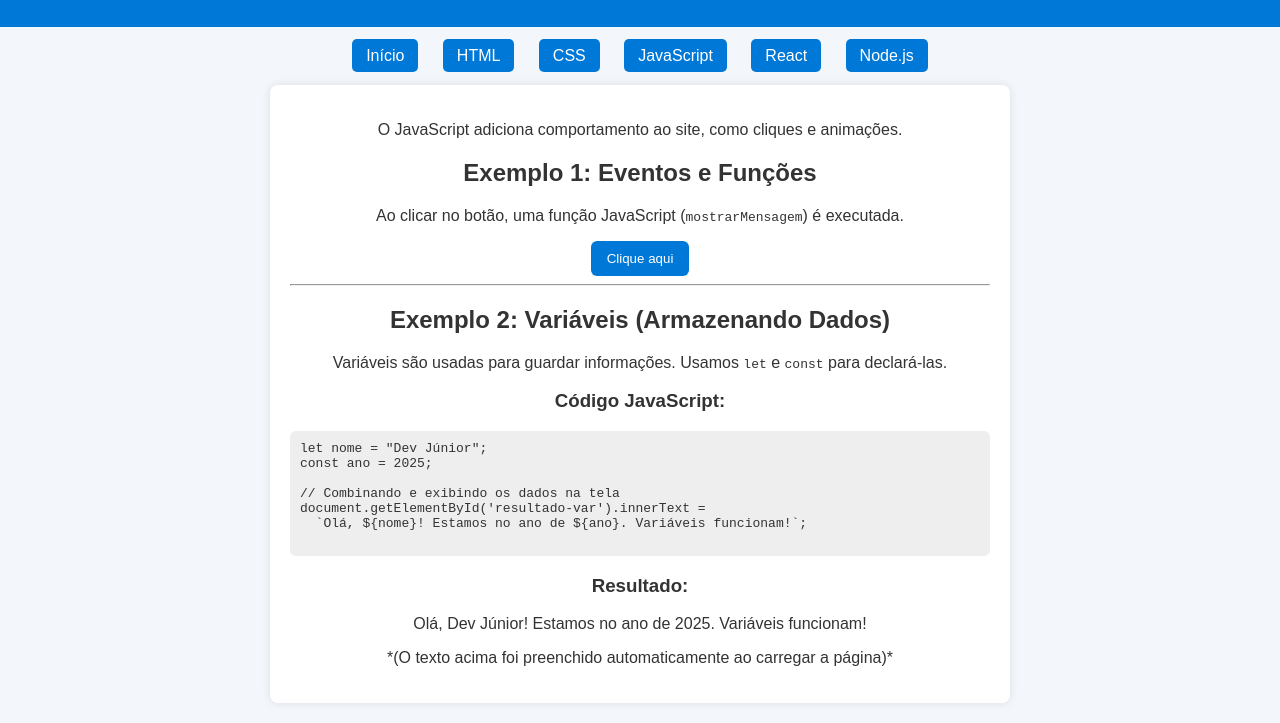
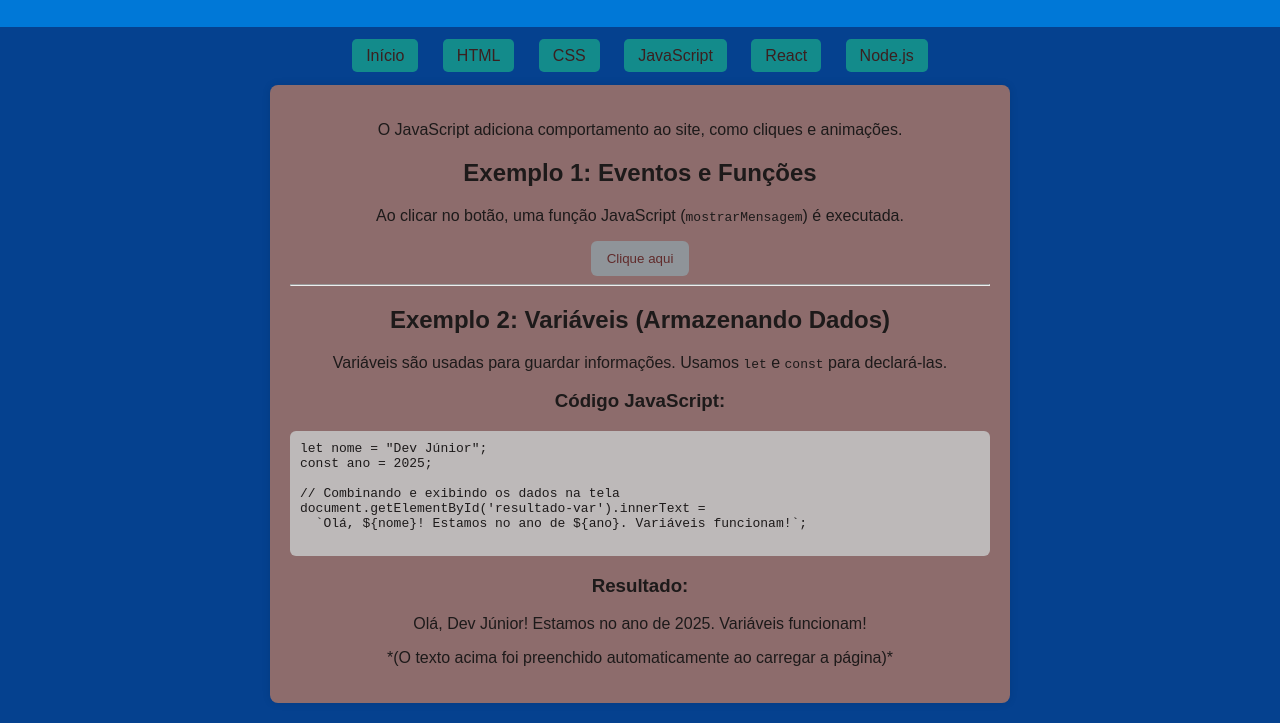
Before and after one commit to Adrians-Franco/website-explicativo-adrians, a plain HTML site: page pages/js.html in a window 1280 px wide. Shown: the part 93-816 px from the top of the page. Drawn offline with Linux system fonts and the light colour scheme.

Commit message:
correcao2

```diff
--- a/css/style.css
+++ b/css/style.css
@@ -1,7 +1,7 @@
 body {
   font-family: Arial, sans-serif;
-  background-color: #f3f6fa;
-  color: #333;
+  background-color: #05418f;
+  color: #1d1a1a;
   margin: 0;
   padding: 0;
   text-align: center;
@@ -9,7 +9,7 @@ body {
 
 header {
   background-color: #0078d7;
-  color: white;
+  color: rgb(80, 35, 35);
   padding: 20px;
 }
 
@@ -20,8 +20,8 @@ nav {
 nav a {
   margin: 0 10px;
   text-decoration: none;
-  background-color: #0078d7;
-  color: white;
+  background-color: #138b8b;
+  color: rgb(59, 32, 32);
   padding: 8px 14px;
   border-radius: 5px;
 }
@@ -33,7 +33,7 @@ nav a:hover {
 main {
   margin: 20px;
   padding: 20px;
-  background-color: white;
+  background-color: rgb(141, 108, 108);
   border-radius: 8px;
   max-width: 700px;
   margin-left: auto;
@@ -42,7 +42,7 @@ main {
 }
 
 pre {
-  background: #eee;
+  background: #bdb9b9;
   padding: 10px;
   border-radius: 6px;
   text-align: left;
@@ -52,14 +52,14 @@ pre {
 button {
   padding: 10px 16px;
   border: none;
-  background-color: #0078d7;
-  color: white;
+  background-color: #8f9499;
+  color: rgb(97, 43, 43);
   border-radius: 6px;
   cursor: pointer;
 }
 
 button:hover {
-  background-color: #005ea8;
+  background-color: #4b5761;
 }
 
 .caixa {
@@ -69,7 +69,7 @@ button:hover {
 }
 
 .exemplo {
-  background-color: #e3f2fd;
+  background-color: #010b13;
   padding: 10px;
   border-radius: 6px;
 }
--- a/pages/js.html
+++ b/pages/js.html
@@ -5,7 +5,7 @@
     <meta charset="UTF-8">
     <meta name="viewport" content="width=device-width, initial-scale=1.0">
     <title>Aula 3 - JavaScript</title>
-    <link rel="stylesheet" href="/css/style.css">
+    <link rel="stylesheet" href="../css/style.css">
 
     <script defer>
         function mostrarMensagem() {
```
Also changed, not shown: index.html (+1 -1 lines), pages/css.html (+1 -1 lines), pages/html.html (+1 -1 lines), pages/node.html (+1 -1 lines), pages/react.html (+1 -1 lines).
